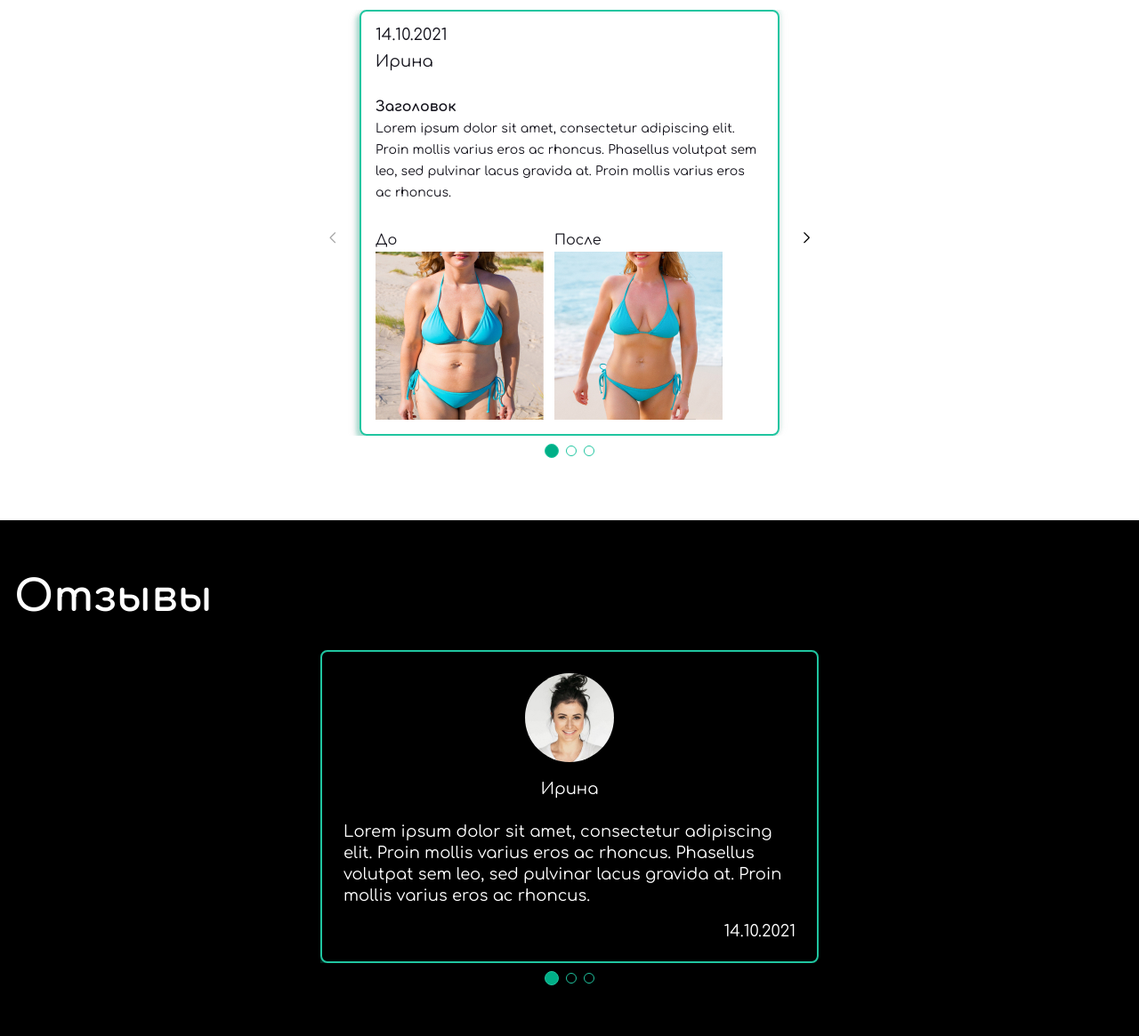
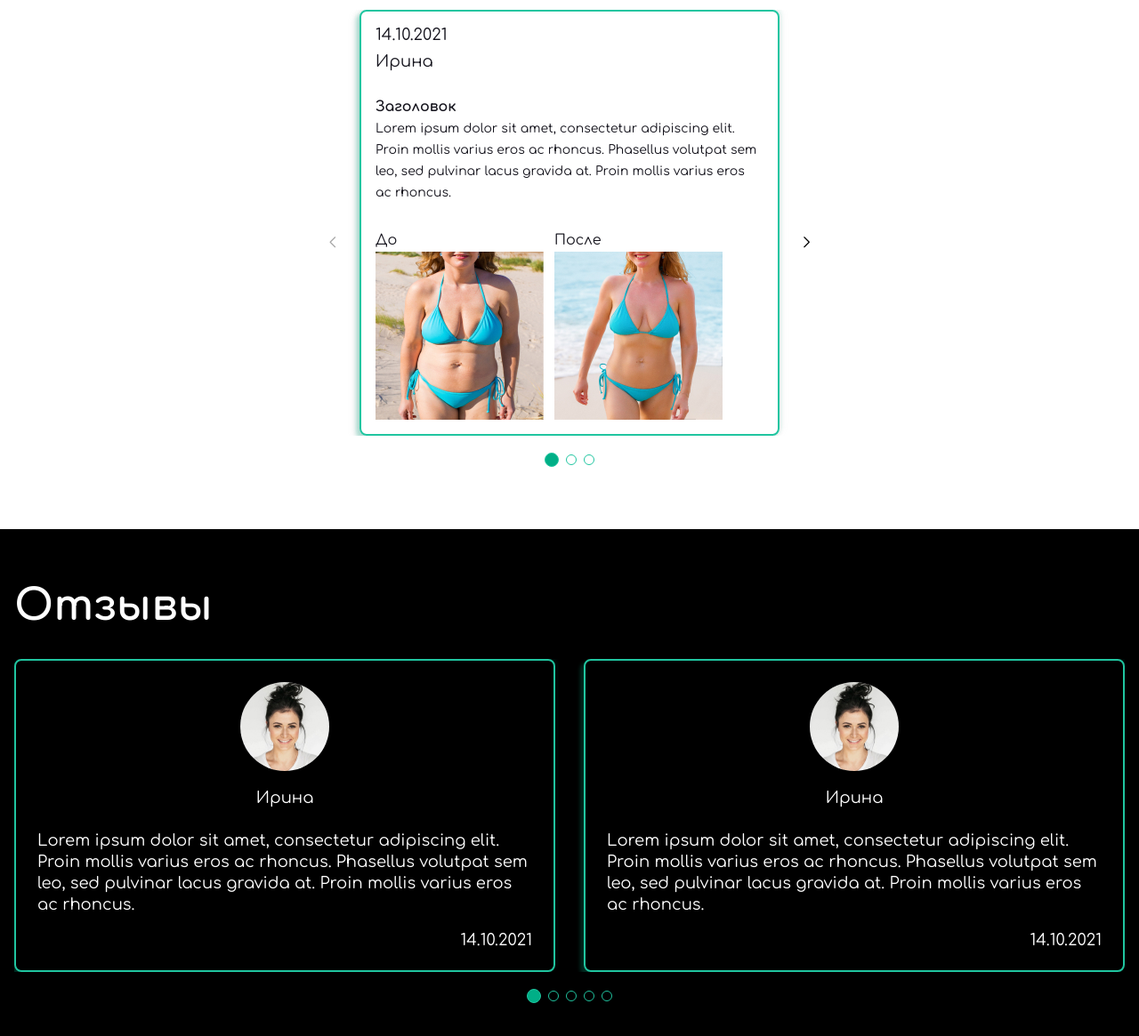
Before and after one commit to AlexeySapr/tmpl, a Gatsby site: page / in a window 1280 px wide. Shown: the part 135-1300 px from the top of the page at 89% size. Built offline with nearby package versions, Linux system fonts and the light colour scheme; Gatsby itself is replaced by a stand-in of ours.

Commit message:
Update styles

```diff
--- a/src/components/results/Results.js
+++ b/src/components/results/Results.js
@@ -1,4 +1,6 @@
 import React from 'react';
+import * as s from './Results.module.scss';
+
 import ResultCard from '../resultCard/ResultCard';
 import Title from '../title/Title';
 import Container from '../container/Container';
@@ -27,6 +29,7 @@ const Results = () => {
         mousewheel={true}
         keyboard={true}
         modules={[Navigation, Pagination, Mousewheel, Keyboard]}
+        className={s.resultSwiper}
       >
         <SwiperSlide>
           <ResultCard />
--- /dev/null
+++ b/src/components/results/Results.module.scss
@@ -0,0 +1,11 @@
+.resultSwiper {
+  box-sizing: border-box;
+
+  @media (max-width: 768px) {
+    max-width: 425px;
+  }
+
+  @media (min-width: 769px) {
+    max-width: 560px;
+  }
+}
--- a/src/components/reviews/Reviews.js
+++ b/src/components/reviews/Reviews.js
@@ -27,15 +27,24 @@ const Reviews = () => {
     <Container contStyles={containerBaseStyles}>
       <Title text={'Отзывы'} />
       <Swiper
-        slidesPerView={1}
-        spaceBetween={15}
+        slidesPerView={2}
+        spaceBetween={32}
         cssMode={true}
         pagination={true}
         mousewheel={true}
         keyboard={true}
         modules={[Pagination, Mousewheel, Keyboard]}
-        className={s.mySwiper}
+        className={s.reviewSwiper}
       >
+        <SwiperSlide>
+          <ReviewCard />
+        </SwiperSlide>
+        <SwiperSlide>
+          <ReviewCard />
+        </SwiperSlide>
+        <SwiperSlide>
+          <ReviewCard />
+        </SwiperSlide>
         <SwiperSlide>
           <ReviewCard />
         </SwiperSlide>
--- a/src/components/reviews/Reviews.module.scss
+++ b/src/components/reviews/Reviews.module.scss
@@ -1,3 +1,3 @@
-.mySwiper {
+.reviewSwiper {
   --swiper-pagination-bullet-inactive-color: #000000;
 }
--- a/src/styles/swiperStyles.scss
+++ b/src/styles/swiperStyles.scss
@@ -31,14 +31,5 @@
 }
 
 .swiper {
-  padding-bottom: 35px;
-  box-sizing: border-box;
-
-  @media (max-width: 768px) {
-    max-width: 425px;
-  }
-
-  @media (min-width: 769px) {
-    max-width: 560px;
-  }
+  padding-bottom: 45px;
 }
```
